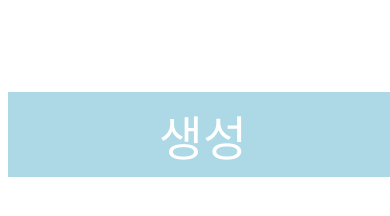
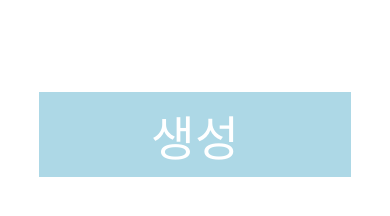
Before and after one commit to angerscroll/angerscroll.github.io, a plain HTML site: page index.html in a window 390 px wide. Drawn offline with Linux system fonts and the light colour scheme.

Commit message:
modify css

```diff
--- a/css/index.css
+++ b/css/index.css
@@ -45,11 +45,10 @@ ul li {
   text-align: center; /* 내용 가운데 정렬 */
   padding: 10px; /* 내용과 테두리 간격 조정 */
   font-size: 2em;
-  font: bold;
 }
 
-@media screen and (max-width : 800px) {
+@media screen and (max-width : 850px) {
   .content {
-    width: 100vw;
+    width: 80vw;
   }
 }
```
